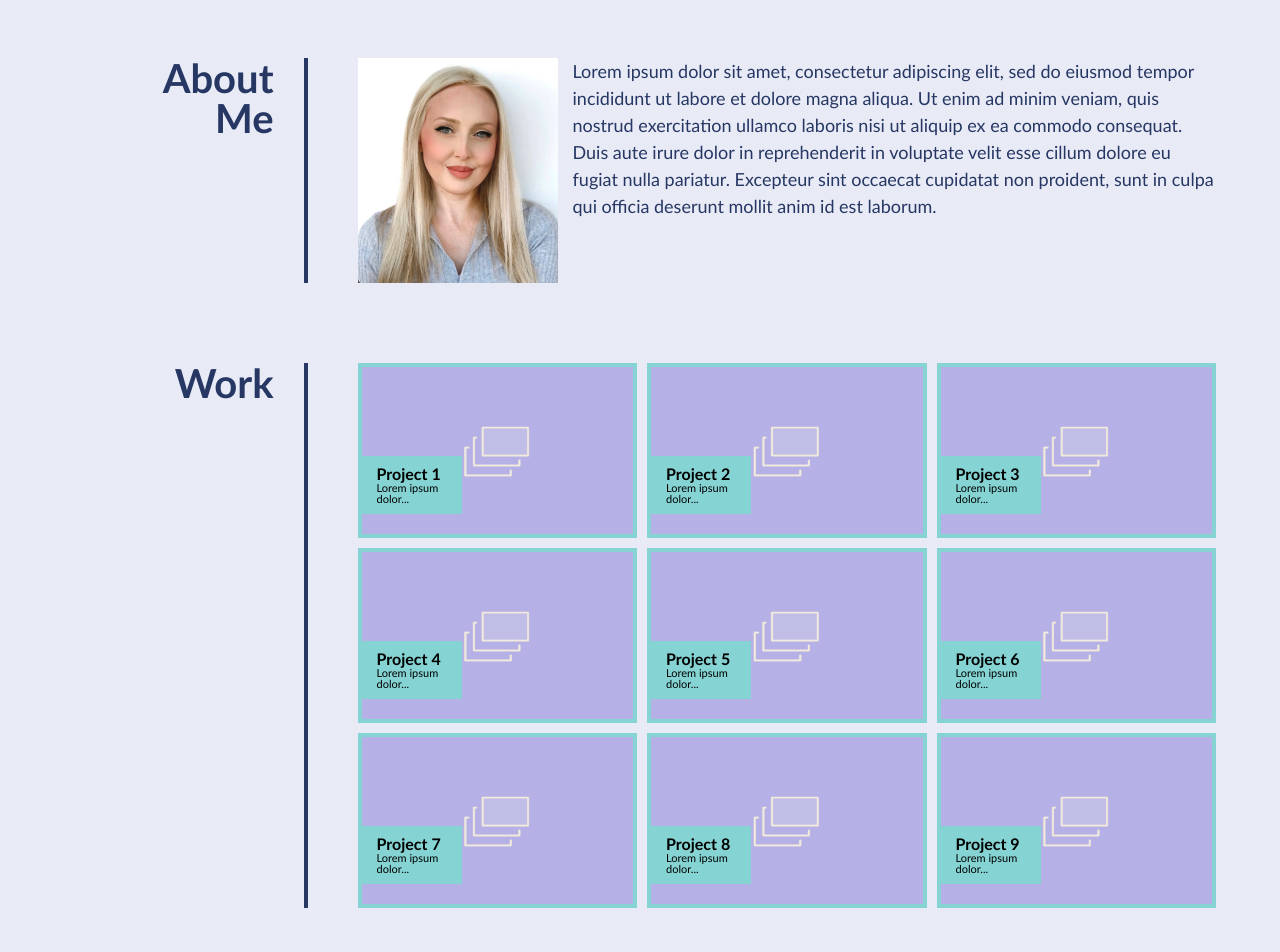
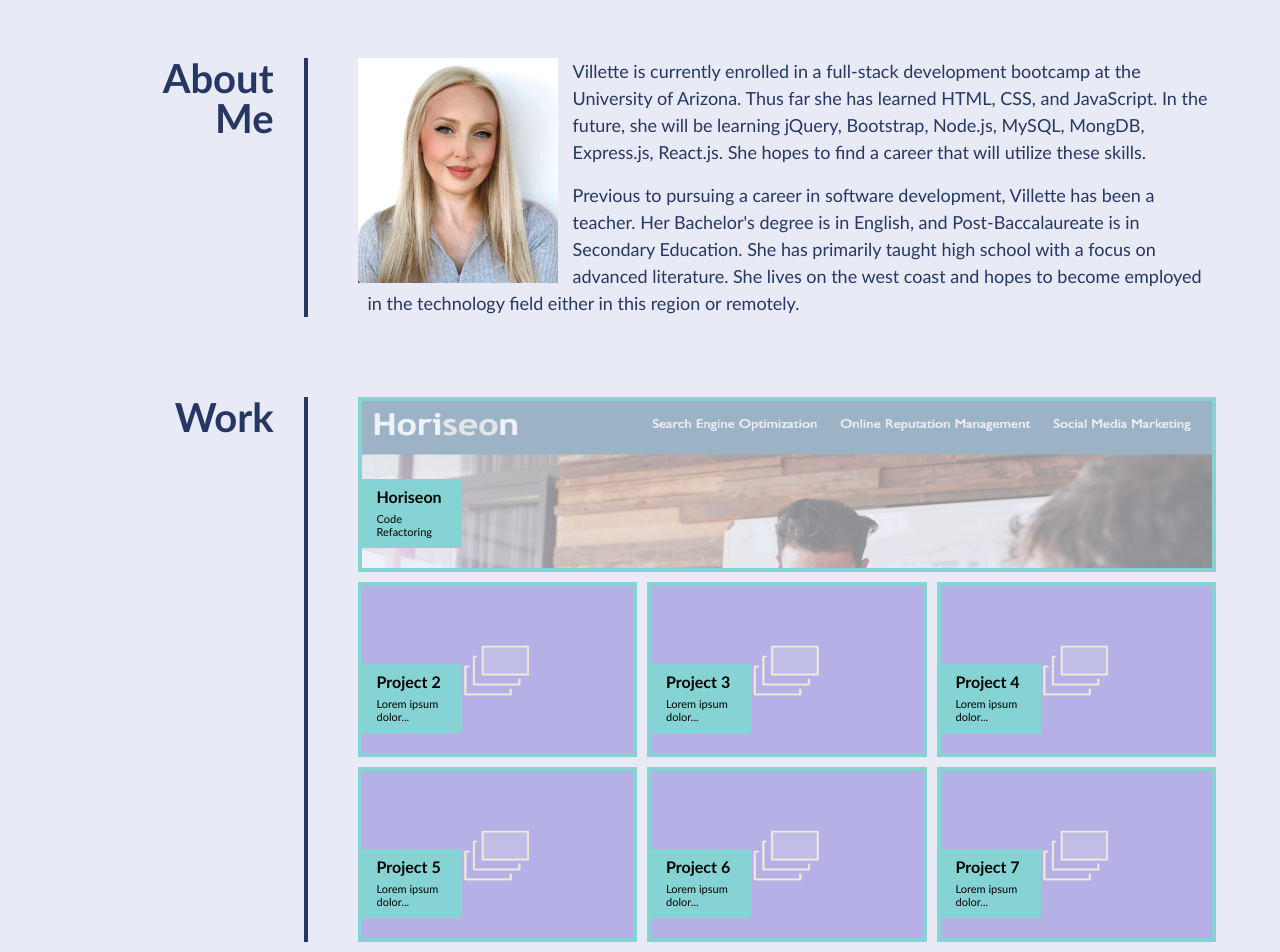
Before and after one commit to villette0/M2C-Portfolio-HTML_CSS, a plain HTML site: page index.html in a window 1280 px wide. Shown: the part 260-1212 px from the top of the page. Drawn offline with Linux system fonts and the light colour scheme.

Commit message:
Made one grid bigger.

```diff
--- a/assets/css/style.css
+++ b/assets/css/style.css
@@ -133,6 +133,12 @@ main {
     grid-auto-flow: dense;
 }
 
+/* One larger project on grid */
+#project-1 {
+    grid-column-start: 1;
+    grid-column-end: 4;
+}
+
 .project-image {
     border: 4px solid var(--teal);
     display: flex;
@@ -164,11 +170,13 @@ main {
 .project-description h3 {
     font-size: 16px;
     font-family: var(--font);
+    padding-bottom: 7px;
 }
 
 .project-description p {
     font-size: 11px;
     font-family: var(--font);
+    line-height: 13px;
 }
 
 /* Contact styling */
--- a/index.html
+++ b/index.html
@@ -46,14 +46,16 @@
             <article class="section-contents">
                 <img src="./assets/images/vcphoto.jpg" class="about-me-picture" alt="Picture of Villette" />
                 <p>
-                    Lorem ipsum dolor sit amet, consectetur adipiscing elit, sed do eiusmod tempor incididunt ut labore
-                    et dolore magna aliqua. Ut enim ad minim veniam, quis nostrud exercitation ullamco laboris nisi ut
-                    aliquip ex ea commodo consequat.
+                    Villette is currently enrolled in a full-stack development bootcamp at the University of Arizona. Thus far
+                    she has learned HTML, CSS, and JavaScript. In the future, she will be learning jQuery, Bootstrap, Node.js,
+                    MySQL, MongDB, Express.js, React.js. She hopes to find a career that will utilize these skills.
                 </p>
+                </br>
                 <p>
-                    Duis aute irure dolor in reprehenderit in voluptate velit esse cillum dolore eu fugiat nulla
-                    pariatur. Excepteur sint occaecat cupidatat non proident, sunt in culpa qui officia deserunt mollit
-                    anim id est laborum.
+                    Previous to pursuing a career in software development, Villette has been a teacher. Her Bachelor's degree is in
+                    English, and Post-Baccalaureate is in Secondary Education. She has primarily taught high school with a focus on advanced
+                    literature. She lives on the west coast and hopes to become employed in the technology field either in this region or
+                    remotely.
                 </p>
             </article>
         </section>
@@ -64,11 +66,11 @@
             <h2 class="section-title">Work</h2>
             <div class="grid-container">
                 <div class="grid-layout">
-                    <a href="project-url-goes-here" target="_blank" class="project-image">
-                        <img src="./assets/images/placeholder.png" alt="Placeholder image" class="capture" />
+                    <a id="project-1" href="https://villettec.github.io/Module_1_Challenge-Horiseon_Refactor/" target="_blank" class="project-image">
+                        <img src="./assets/images/project-1-pic.png" alt="Placeholder image" class="capture" />
                         <div class="project-description">
-                            <h3>Project 1</h3>
-                            <p>Lorem ipsum dolor...</p>
+                            <h3>Horiseon</h3>
+                            <p>Code Refactoring</p>
                         </div>
                     </a>
                     <a href="project-url-goes-here" target="_blank" class="project-image">
@@ -113,20 +115,6 @@
                             <p>Lorem ipsum dolor...</p>
                         </div>
                     </a>
-                    <a href="project-url-goes-here" target="_blank" class="project-image">
-                        <img src="./assets/images/placeholder.png" alt="Placeholder image" class="capture" />
-                        <div class="project-description">
-                            <h3>Project 8</h3>
-                            <p>Lorem ipsum dolor...</p>
-                        </div>
-                    </a>
-                    <a href="project-url-goes-here" target="_blank" class="project-image">
-                        <img src="./assets/images/placeholder.png" alt="Placeholder image" class="capture" />
-                        <div class="project-description">
-                            <h3>Project 9</h3>
-                            <p>Lorem ipsum dolor...</p>
-                        </div>
-                    </a>
                 </div>
                 </a>
             </div>
```
Also changed, not shown: assets/images/project-1-pic.png (added), 3 other files.
